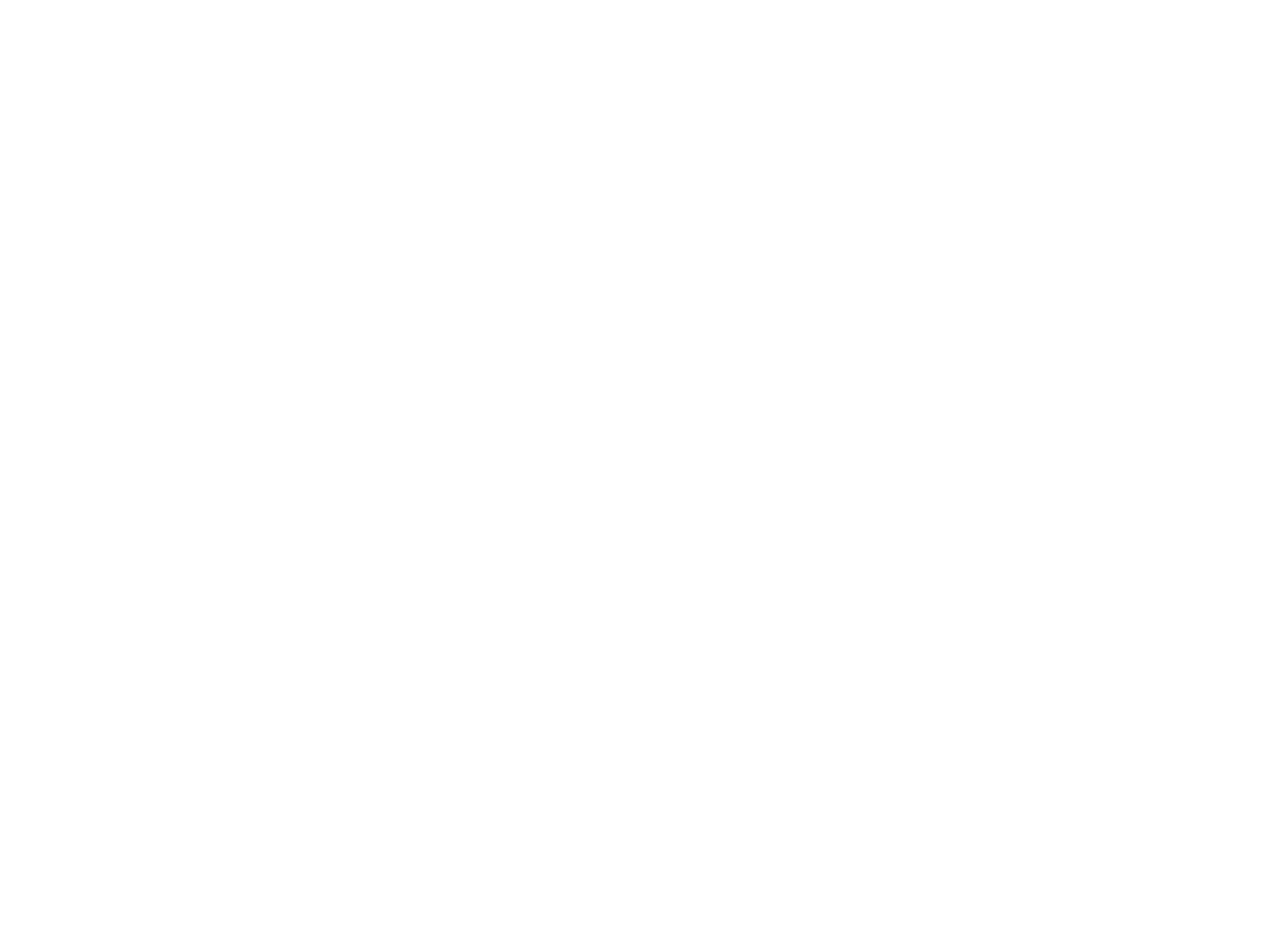
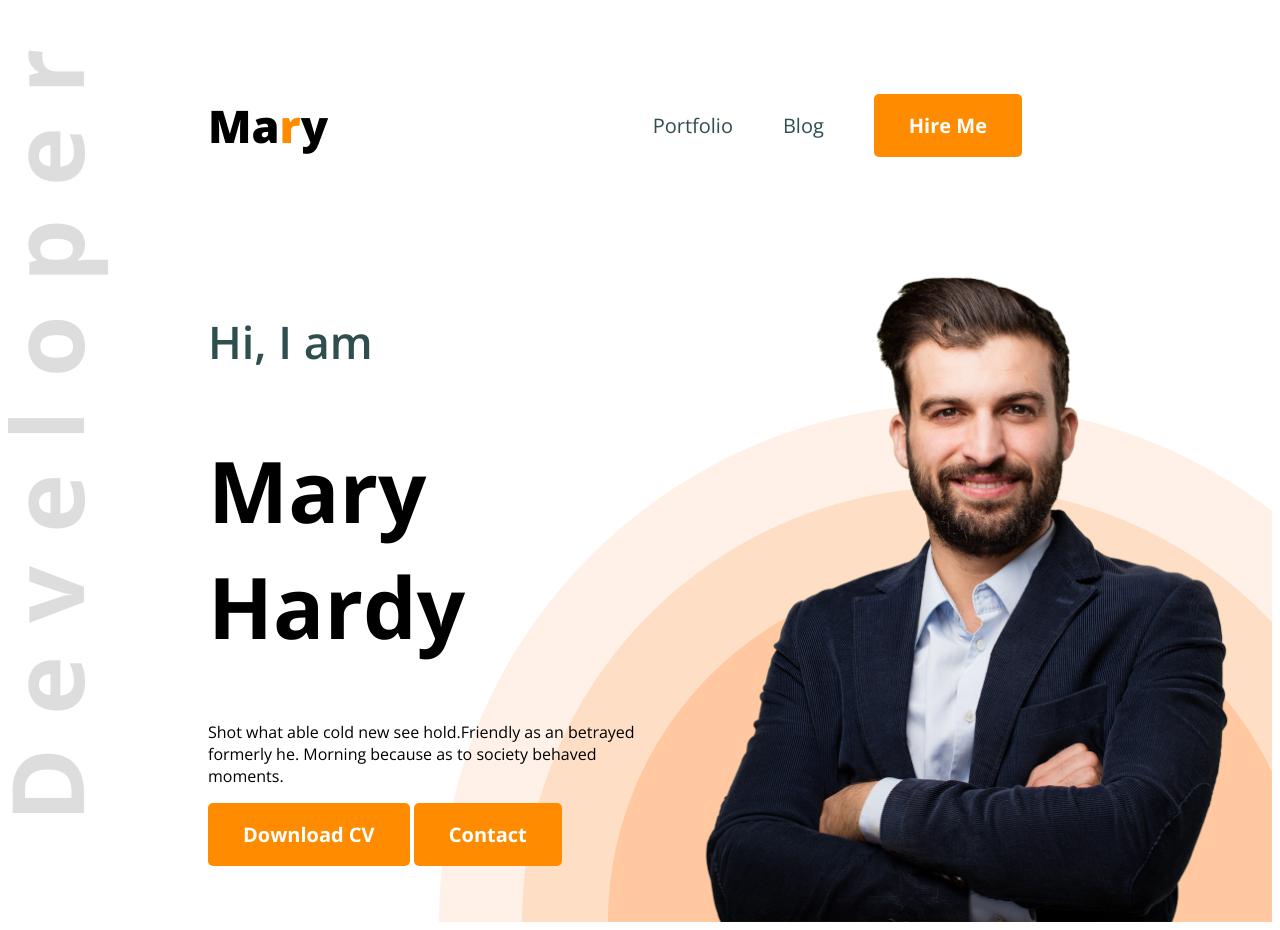
Before and after one commit to mkstalal/webdev-portfolio, a plain HTML site: page index.html in a window 1280 px wide. Before the commit the page ends 800 px from the top, so only its background shows below. Drawn offline with nearby package versions, Linux system fonts and the light colour scheme.

Commit message:
webdev 2nd

```diff
--- a/index.html
+++ b/index.html
@@ -4,10 +4,31 @@
     <meta charset="UTF-8">
     <meta name="viewport" content="width=device-width, initial-scale=1.0">
     <title>Web Dev Portfolio</title>
+    <link rel="stylesheet" href="styles/portfolio.css">
 </head>
 <body>
-    <header>
+    <header class="header">
+        <nav>
+            <h3 class="nav-title">Ma<span class="text-primary">r</span>y</h3>
+            <ul>
+                <li><a class="dark-2" href="">Portfolio</a></li>
+                <li><a class="dark-2" href="">Blog</a></li>
+                <li><a href=""><button class="btn-primary">Hire Me</button></a></li>
 
+            </ul>
+        </nav>
+        <div class="banner">
+            <div class="banner-content">
+                <h4 class="banner-greetings dark-2">Hi, I am</h4>
+                <h1 class="banner-title">Mary Hardy</h1>
+                <p class="banner-description">
+                    Shot what able cold new see hold.Friendly as an betrayed formerly he. Morning because as to society behaved moments.
+                </p>
+                <button class="btn-primary">Download CV</button>
+                <button class="btn-primary">Contact</button>
+            </div>
+            <img class="banner-profile-pic" src="images/hardy.png" alt="Hardy Photo">
+        </div>
     </header>
     <main>
 
--- /dev/null
+++ b/styles/portfolio.css
@@ -0,0 +1,70 @@
+@import url('https://fonts.googleapis.com/css2?family=Open+Sans:ital,wght@0,300..800;1,300..800&display=swap');
+*{
+    font-family: Open Sans;
+}
+/* Shared Style */
+.text-primary{
+    color: darkorange;
+}
+.btn-primary{
+    background-color: darkorange;
+    font-weight: bold;
+    font-size: 20px;
+    color: white;
+    padding: 18px 35px;
+    border-radius: 5px;
+    border: none;
+}
+/* Header */
+.header{
+    background-image: url("../images/developer.png"), url("../images/header_bg.png");
+    background-repeat: no-repeat;
+    background-position: top left, bottom right;
+}
+
+/* Nav Styles */
+nav{
+    display: flex;
+    align-items: center;
+    justify-content: space-between;
+    margin: 50px 200px;
+}
+.nav-title{
+    font-weight: 800;
+    font-size: 45px;
+}
+nav ul{
+    display: flex;
+    align-items: center;
+}
+nav ul li{
+    list-style: none;
+    margin-right: 50px;
+}
+nav li a{
+    text-decoration: none;
+    font-size: 20px;
+}
+.dark-2{
+    color: darkslategray;
+}
+/* Banner Styles */
+.banner{
+    display: flex;
+    justify-content: space-between;
+    margin: 0 35px 0 200px;
+}
+.banner-content{
+    max-width: 580px;
+}
+.banner-greetings{
+    font-size: 45px;
+    font-weight: 600;
+}
+.banner-title{
+    font-weight: bold;
+    font-size: 85px;
+}
+.banner-profile-pic{
+    width: 580px;
+}
```
